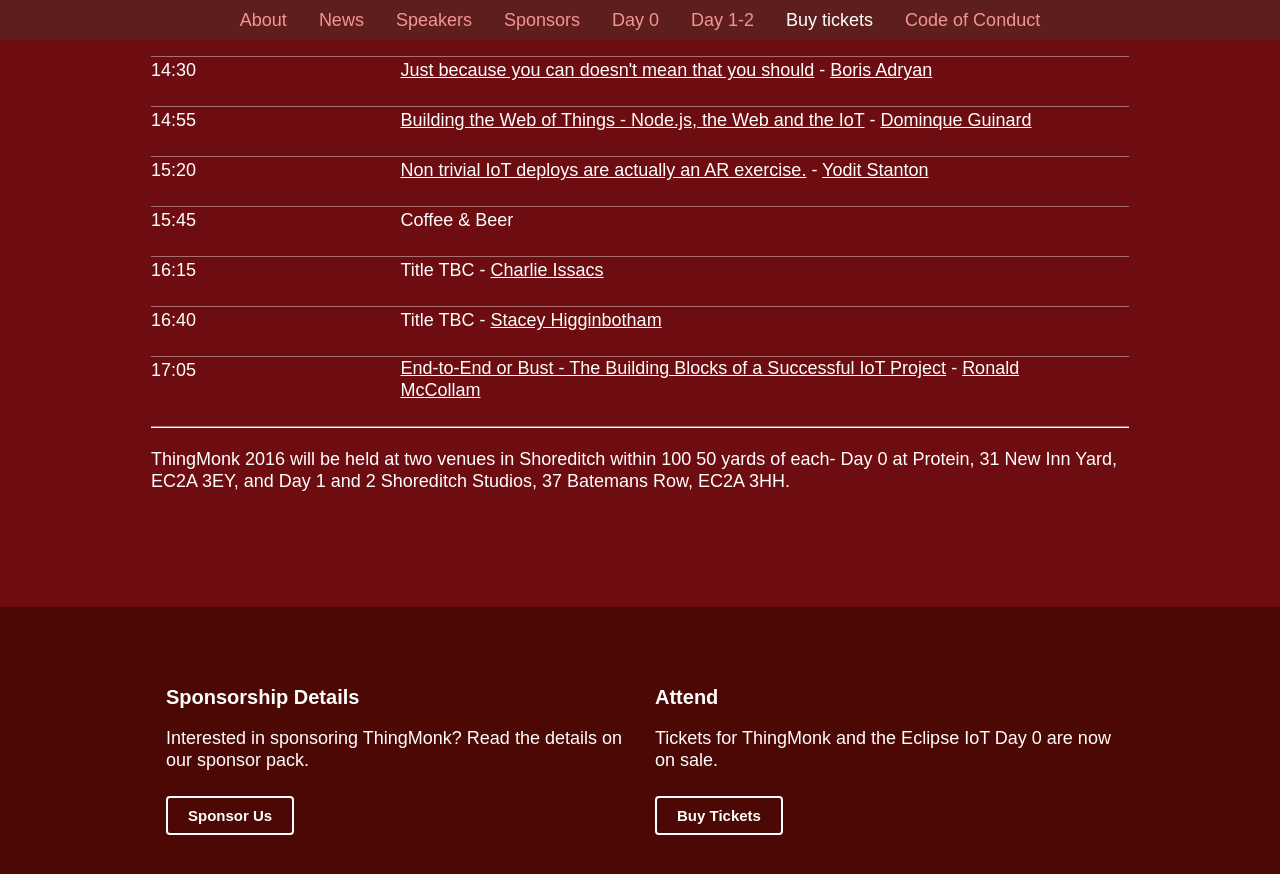
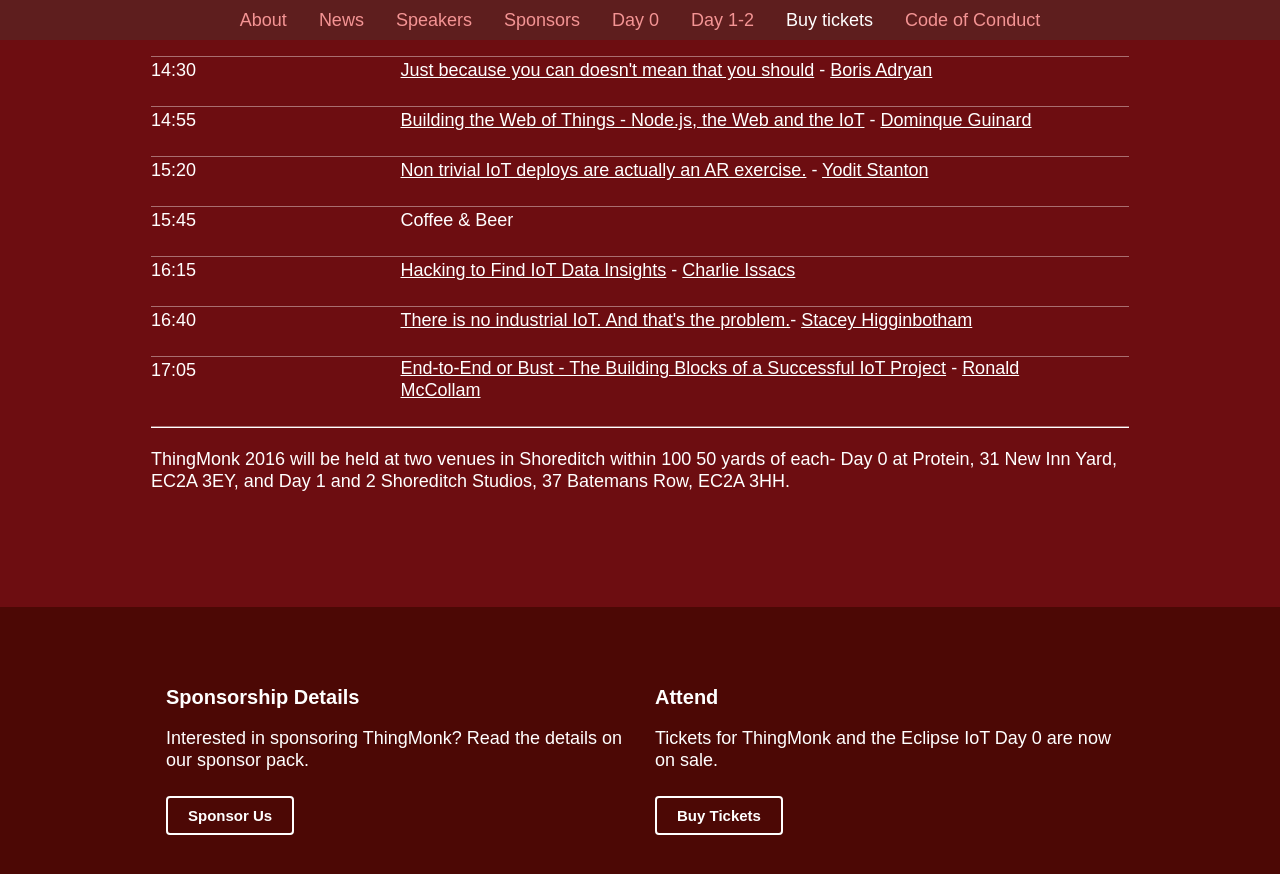
Before and after one commit to thingmonk/thingmonk.github.io, a Jekyll site: the page built from index.html, in a window 1280 px wide and 900 px high, scrolled down 9257 px. Shown: the top 874 px of the window. Built offline with Jekyll 4.4.1, drawn with Linux system fonts in a browser that asks for light colours.

Commit message:
Add Charlie & Stacey Talk Titles

```diff
--- a/_data/speakers.yml
+++ b/_data/speakers.yml
@@ -176,6 +176,6 @@
 - name: Charlie Issacs
   photo: charlieissacs.jpg
   bio: Charlie Issacs is CTO for Customer Connection at Salesforce
-  talktitle: Title TBC
-  talkabstract: Title TBC
+  talktitle: Hacking to Find IoT Data Insights
+  talkabstract: What better way to learn how to find critical insights in massive amounts of IoT data than from a hackathon? In July 2016 teams in the Digital Manufacturing Commons HackDMC hackathon provided 24GB of machine data from  ITAMCO (Indiana Technology and Manufacturing Companies), collected over 4 years from more than 75 shop floor machines. The teams found compelling needles in the data haystack. During this session you will learn about the techniques used by the winners to process the massive amounts of machine events and turn those events into business actions and intelligence.
   twitter: charlieissacs
--- a/index.html
+++ b/index.html
@@ -371,11 +371,11 @@
         </li>
         <li class="c-sessions__single">
           <time>16:15</time>
-          <div class="session-description"><p>Title TBC - <a href="http://thingmonk.com/thingmonk-talks.html#charlieissacs">Charlie Issacs</a></p></div>
+          <div class="session-description"><p><a href="http://thingmonk.com/thingmonk-talks.html#charlieissacs">Hacking to Find IoT Data Insights</a> - <a href="http://thingmonk.com/thingmonk-talks.html#charlieissacs">Charlie Issacs</a></p></div>
         </li>
         <li class="c-sessions__single">
           <time>16:40</time>
-          <div class="session-description"><p>Title TBC - <a href="http://thingmonk.com/thingmonk-talks.html#gigastacey">Stacey Higginbotham</a></p></div>
+          <div class="session-description"><p><a href="http://thingmonk.com/thingmonk-talks.html#gigastacey">There is no industrial IoT. And that's the problem.</a>- <a href="http://thingmonk.com/thingmonk-talks.html#gigastacey">Stacey Higginbotham</a></p></div>
         </li>
         <li class="c-sessions__single">
           <time>17:05</time>
```
